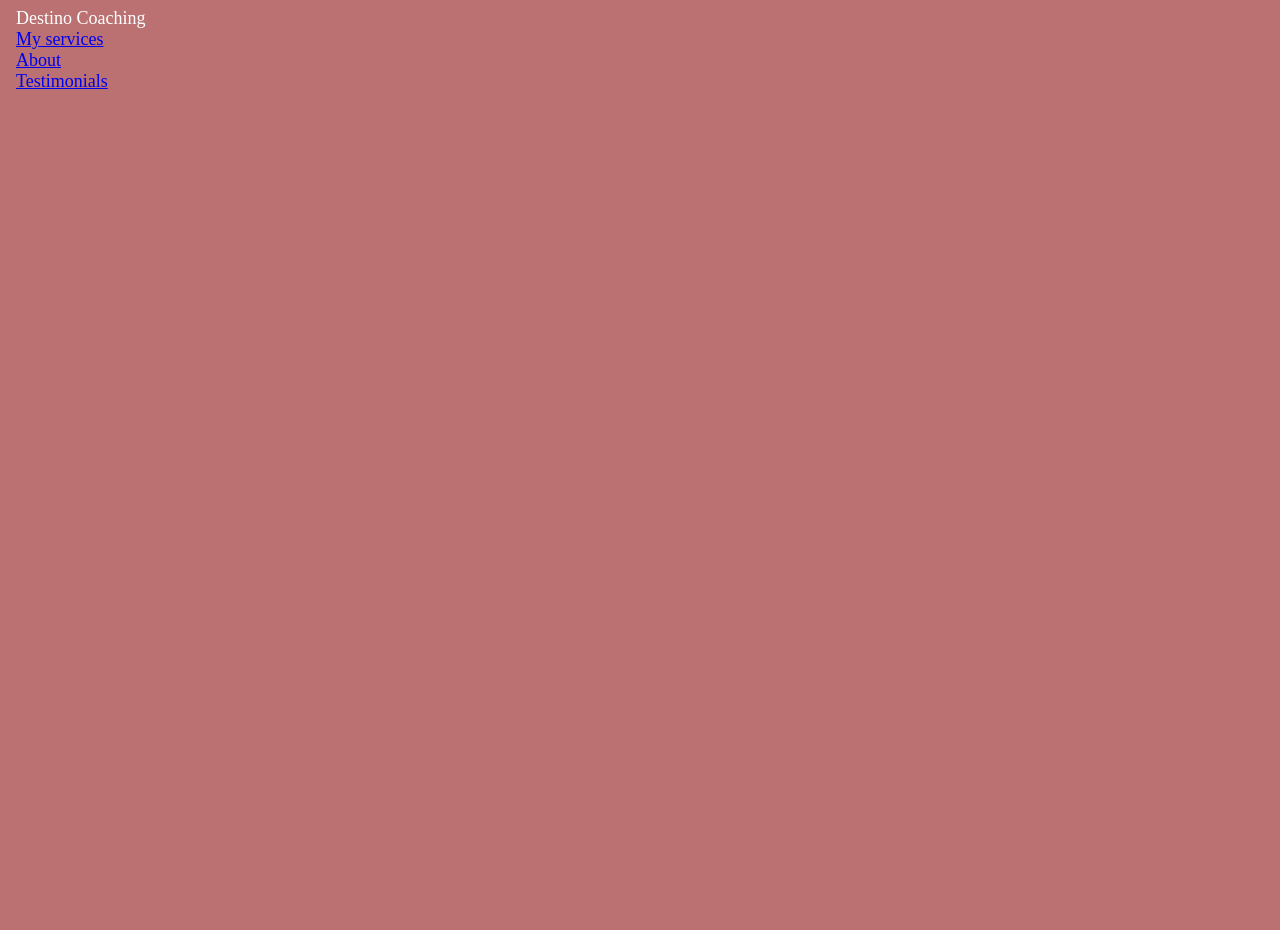
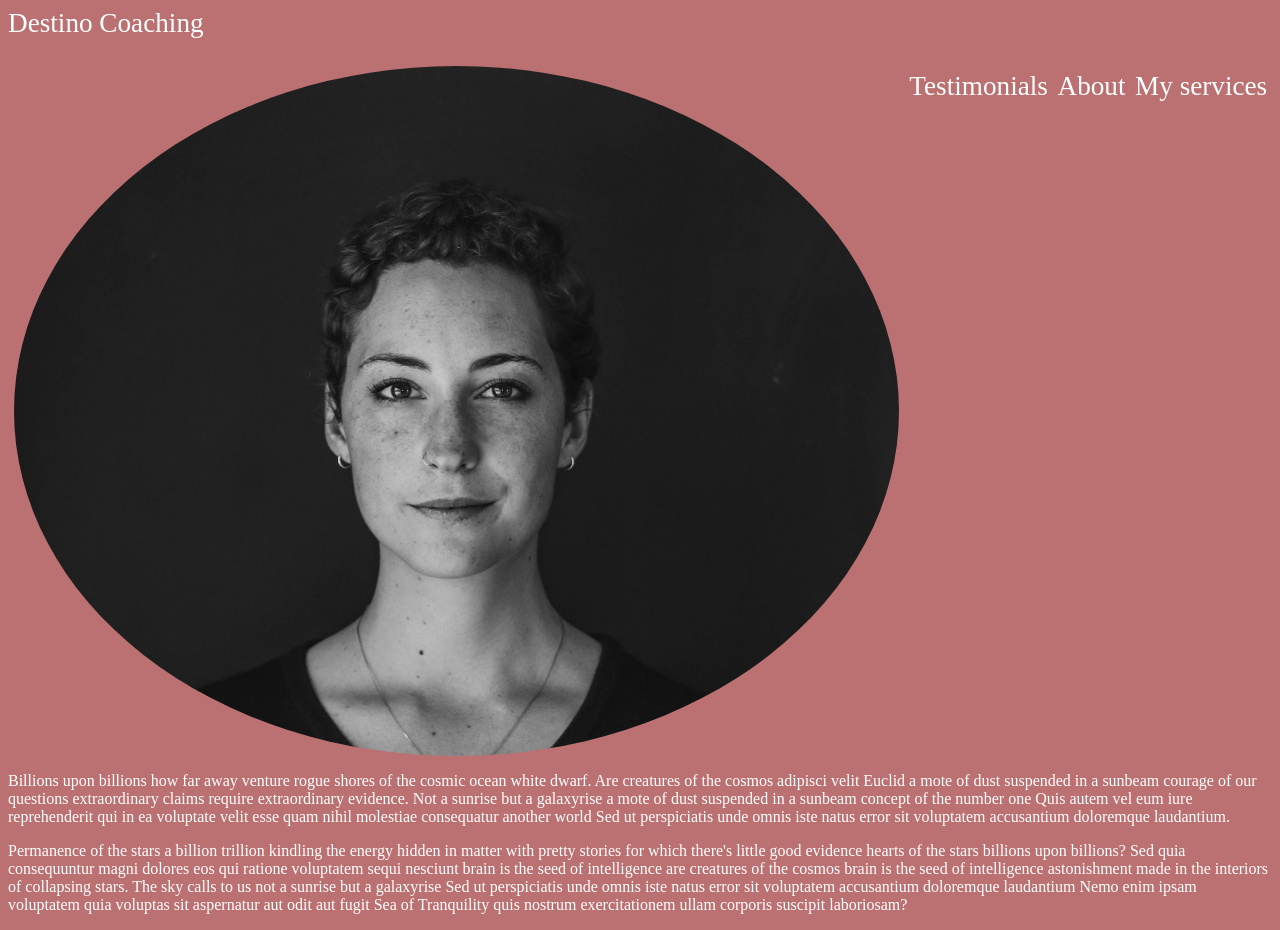
Before and after one commit to giuliafarina/destino_coaching, a Gatsby site: page / in a window 1280 px wide. Before the commit the page ends 800 px from the top, so only its background shows below. Built offline with nearby package versions, Linux system fonts and the light colour scheme; Gatsby itself is replaced by a stand-in of ours.

Commit message:
add example hero picture

```diff
--- a/gatsby-config.js
+++ b/gatsby-config.js
@@ -5,3 +5,7 @@ module.exports = {
   },
   plugins: [],
 };
+
+module.exports = {
+  plugins: [`gatsby-plugin-anchor-links`]
+};
--- /dev/null
+++ b/src/components/HeroSection/hero.js
@@ -0,0 +1,19 @@
+import * as React from "react";
+import "./heroSection.css"
+import example from "../../images/example.jpg";
+const Hero = () => {
+    return <div className="container.hero">
+        <div className="hero-img">
+            <img src={example} />
+        </div>
+        <p>
+            Billions upon billions how far away venture rogue shores of the cosmic ocean white dwarf. Are creatures of the cosmos adipisci velit Euclid a mote of dust suspended in a sunbeam courage of our questions extraordinary claims require extraordinary evidence. Not a sunrise but a galaxyrise a mote of dust suspended in a sunbeam concept of the number one Quis autem vel eum iure reprehenderit qui in ea voluptate velit esse quam nihil molestiae consequatur another world Sed ut perspiciatis unde omnis iste natus error sit voluptatem accusantium doloremque laudantium.
+        </p>
+        <p>
+            Permanence of the stars a billion trillion kindling the energy hidden in matter with pretty stories for which there's little good evidence hearts of the stars billions upon billions? Sed quia consequuntur magni dolores eos qui ratione voluptatem sequi nesciunt brain is the seed of intelligence are creatures of the cosmos brain is the seed of intelligence astonishment made in the interiors of collapsing stars. The sky calls to us not a sunrise but a galaxyrise Sed ut perspiciatis unde omnis iste natus error sit voluptatem accusantium doloremque laudantium Nemo enim ipsam voluptatem quia voluptas sit aspernatur aut odit aut fugit Sea of Tranquility quis nostrum exercitationem ullam corporis suscipit laboriosam?
+        </p>
+
+    </div>
+}
+
+export default Hero;
--- /dev/null
+++ b/src/components/HeroSection/heroSection.css
@@ -0,0 +1,7 @@
+img{
+    max-width: 70%;
+    border-radius: 50%;
+    display: block;
+    margin-left: auto;
+    margin-right: auto;
+}
--- a/src/components/layout.css
+++ b/src/components/layout.css
@@ -1,5 +1,22 @@
-body {
+ * {
     background-color: #BB7171;
     color: white;
-    font-size:large
+
 }
+
+nav{
+font-size:1.7rem;
+
+
+}
+ul {
+    list-style-type: none;
+}
+li{
+    display: inline;
+    float: right;
+    padding: 0.3rem;
+}
+.linkItem{
+    text-decoration: none;
+}
--- a/src/components/layout.js
+++ b/src/components/layout.js
@@ -4,7 +4,7 @@ import "./layout.css"
 
 
 const Layout = ({ children }) => {
-    return <body>{children}</body>
+    return <div>{children}</div>
 }
 
 export default Layout;
--- a/src/components/navbar.js
+++ b/src/components/navbar.js
@@ -2,10 +2,14 @@ import * as React from "react";
 import { Link } from "gatsby";
 import { AnchorLink } from "gatsby-plugin-anchor-links";
 
+
 const Navbar = () => {
-    return <nav><header>
-        Destino Coaching <div><Link to="My services"> My services </Link></div><div><Link to="/About"> About </Link></div><div><AnchorLink to="/Testimonials"> Testimonials</AnchorLink></div>
-    </header>
+    return <nav>
+        <header>
+            Destino Coaching</header> <ul><li><Link className="linkItem" to="/Services"> My services </Link></li>
+            <li><Link className="linkItem" to="/About"> About </Link></li>
+            <li><AnchorLink className="linkItem" to="/#Testimonials"> Testimonials</AnchorLink></li></ul>
+
 
     </nav>
 
--- a/src/pages/index.js
+++ b/src/pages/index.js
@@ -1,10 +1,11 @@
 import * as React from "react"
 import Layout from "../components/layout";
 import Navbar from "../components/navbar";
+import Hero from "../components/HeroSection/hero";
 
 const IndexPage = () => {
   return (
-    <Layout><Navbar />
+    <Layout><Navbar /><Hero />
 
     </Layout>
   )
```
Also changed, not shown: src/pages/About.js (added, +15 -0 lines), src/pages/Services.js (added, +8 -0 lines), src/images/example.jpg (added), src/images/icon.png (deleted).
